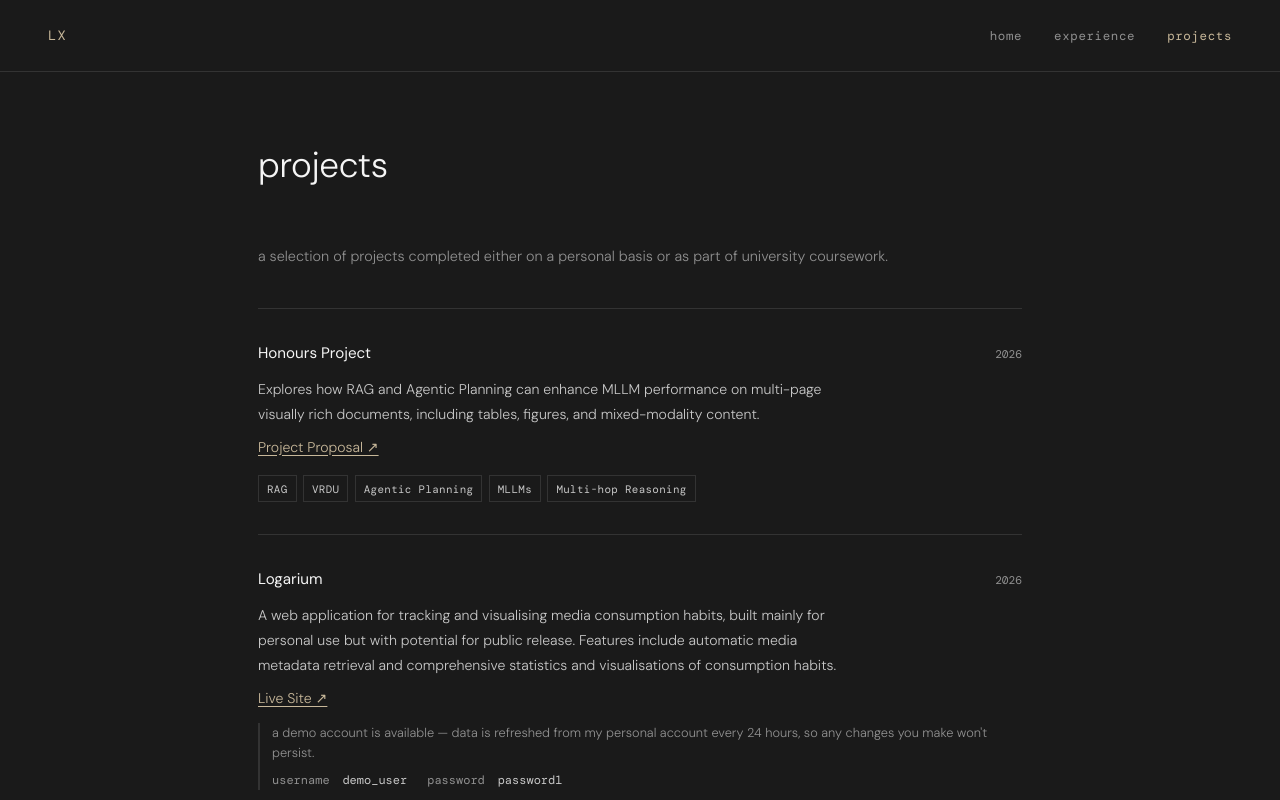
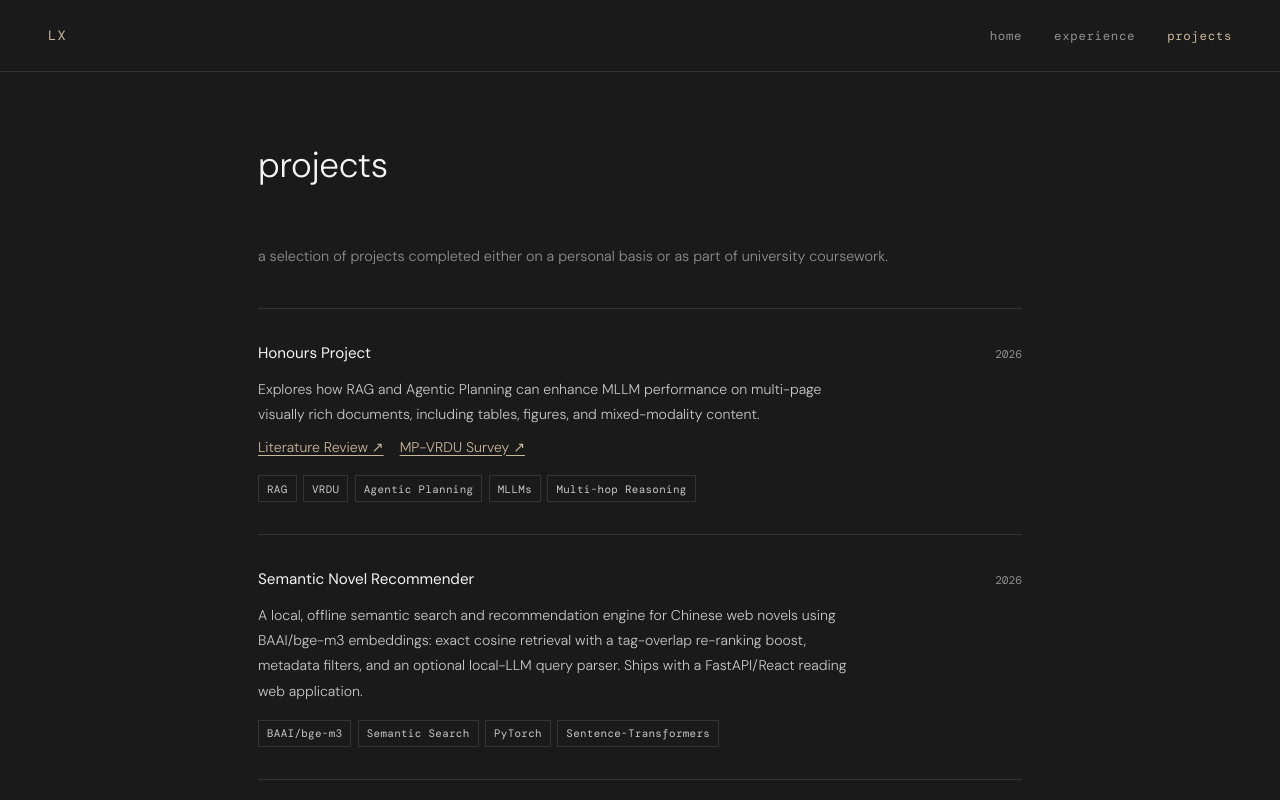
Before and after one commit to LeweiXu/portfolio, a React (Create React App) app: page / in a window 1280 px wide. Both pictures are taken after a click on the button "projects". Shown: the top 800 px of the page. Built offline with nearby package versions, Linux system fonts and the light colour scheme; a web font is replaced by a local one.

Commit message:
add semantic novel recommender project

```diff
--- a/src/pages/Projects.jsx
+++ b/src/pages/Projects.jsx
@@ -6,7 +6,14 @@ export default function Projects() {
       desc: "Explores how RAG and Agentic Planning can enhance MLLM performance on multi-page visually rich documents, including tables, figures, and mixed-modality content.",
       stack: ["RAG", "VRDU", "Agentic Planning", "MLLMs", "Multi-hop Reasoning"],
       link: "https://github.com/LeweiXu/Multi-Page-VRDU",
-      extraLinks: [{ label: "Project Proposal ↗", href: "https://www.overleaf.com/read/ntdnhjhxkgqt#386d92" }],
+      extraLinks: [{ label: "Literature Review ↗", href: "https://www.overleaf.com/read/yrbdrydtbsqc#40c3c4" }, { label: "MP-VRDU Survey ↗", href: "https://www.researchgate.net/publication/405777996_Managing_Evidence_at_Document_Scale_A_Survey_of_Multi-Page_Visually_Rich_Document_Understanding" }],
+    },
+    {
+      name: "Semantic Novel Recommender",
+      year: "2026",
+      desc: "A local, offline semantic search and recommendation engine for Chinese web novels using BAAI/bge-m3 embeddings: exact cosine retrieval with a tag-overlap re-ranking boost, metadata filters, and an optional local-LLM query parser. Ships with a FastAPI/React reading web application.",
+      stack: ["BAAI/bge-m3", "Semantic Search", "PyTorch", "Sentence-Transformers"],
+      link: "https://github.com/LeweiXu/semantic-webnovel-recommender",
     },
     {
       name: "Logarium",
```
Also changed, not shown: 1 other file (tests, documents, lock files or other folders).
